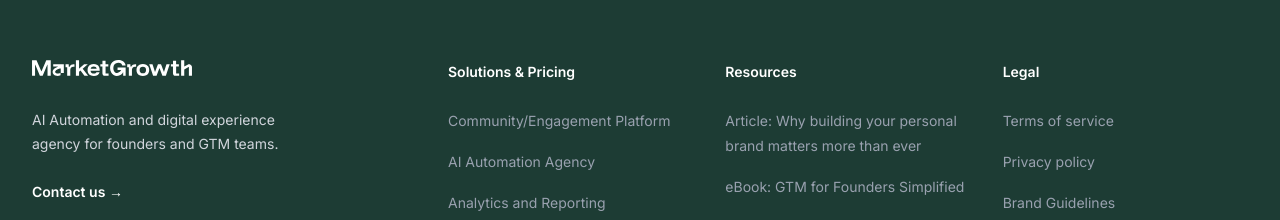
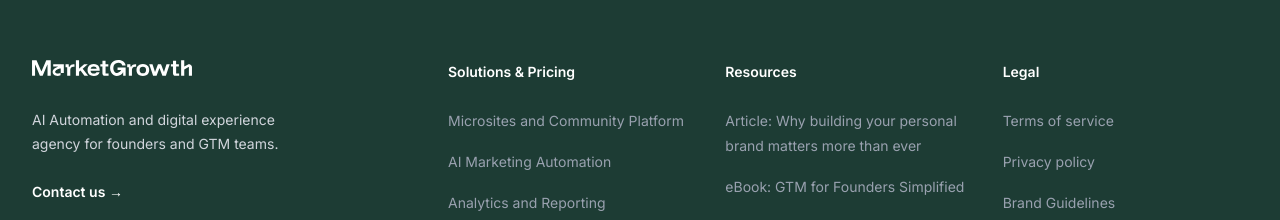
Before and after one commit to growthUx/mgio, a Next.js app: page / in a window 1280 px wide. Shown: the part 5015-5235 px from the top of the page. Built offline with nearby package versions, Linux system fonts and the light colour scheme.

Commit message:
Update hero, digital garden, nav and footer

```diff
--- a/src/app/digital-garden/PlatformPage.jsx
+++ b/src/app/digital-garden/PlatformPage.jsx
@@ -152,7 +152,7 @@ export default function PlatformPage() {
           <div className="mx-auto max-w-5xl sm:text-center">
             {/* <h2 className="text-base/7 font-semibold text-[#40C1AC]">Build a brand moat around your product or expertise</h2> */}
             <h1 className="font-funnel-display mt-2 text-3xl font-semibold text-[#f5f5f5] sm:leading-[1.15] sm:text-5xl text-balance">
-             Launch your community to serve and engage prospects, candidates, learners&nbsp;and partners
+             Launch your campaign microsite or community to engage prospects, candidates, learners&nbsp;and partners
             </h1>
             <p className="mt-6 max-w-3xl mx-auto text-md sm:text-lg/8 text-[#f5f5f5]">
             Provide your own central hub that complements your socials. Win trust, build influence, and watch your business scale as network effects compounds your impact. </p>
--- a/src/components/Footer.jsx
+++ b/src/components/Footer.jsx
@@ -3,8 +3,8 @@ import clsx from 'clsx'
 
 const footerNavigation = {
   solutions: [
-    { name: 'Community/Engagement Platform', href: '/digital-garden' },
-    { name: 'AI Automation Agency', href: '/ai-automation' },
+    { name: 'Microsites and Community Platform', href: '/digital-garden' },
+    { name: 'AI Marketing Automation', href: '/ai-automation' },
     { name: 'Analytics and Reporting', href: '/#analytics-reporting' },
   ],
   usecase: [
@@ -12,7 +12,7 @@ const footerNavigation = {
     { name: 'For GTM Teams', href: '/for-growing-teams' },
   ],
   support: [
-    { name: 'Submit ticket', href: 'https://meetings.hubspot.com/victor-ramayrat' },
+    { name: 'Contact us', href: 'https://meetings.hubspot.com/victor-ramayrat' },
     { name: 'Changelog', href: '/updates' },
   ],
   company: [
--- a/src/components/Nav.jsx
+++ b/src/components/Nav.jsx
@@ -16,8 +16,8 @@ import {
 } from '@heroicons/react/24/outline'
 
 const engagement = [
-  { name: 'Engagement Platform', target: "_self", href: '/digital-garden', icon: UsersIcon },
-  { name: 'AI Workflow Automation', target: "_self", href: '/ai-automation', icon: ShieldCheckIcon },
+  { name: 'Microsites and Community', target: "_self", href: '/digital-garden', icon: UsersIcon },
+  { name: 'AI Marketing Automation', target: "_self", href: '/ai-automation', icon: ShieldCheckIcon },
   { name: 'Interaction Tracking & Analytics', target: "_self", href: '/interaction-tracking-analytics', icon: ChartBarSquareIcon },
 ]
 const persona = [
```
